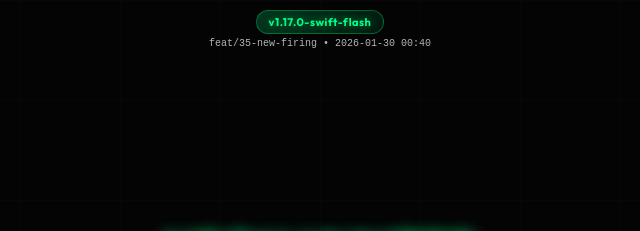
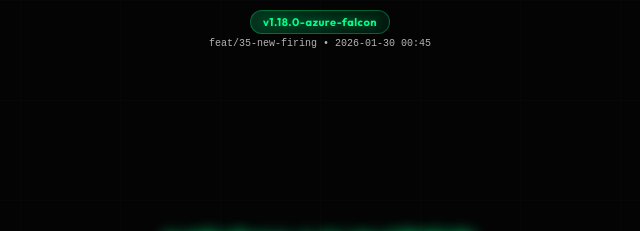
Before and after one commit to ivanchenoweth/neon-hunter, a website: page index.html in a window 1280 px wide. Shown: the top 231 px of the page, 320-960 px from the left. Drawn offline with Linux system fonts and the light colour scheme; animation ran at ten frames a second.

Commit message:
🏷️ Release v1.18.0-azure-falcon: azure-falcon

```diff
--- a/index.html
+++ b/index.html
@@ -240,8 +240,9 @@
 
 <body>
     <div id="version-info" style="position: absolute; top: 10px; left: 50%; transform: translateX(-50%); z-index: 9999; text-align: center;">
-        <span class="version-badge">v1.17.0-swift-flash</span>
-        <div class="version-meta">feat/35-new-firing • 2026-01-30 00:40</div>
+        <span class="version-badge">v1.18.0-azure-falcon</span>
+        <div class="version-meta">feat/35-new-firing • 2026-01-30 00:45</div>
+    </div>
     </div>
     </div>
     </div>
```
